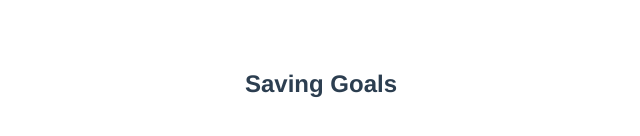
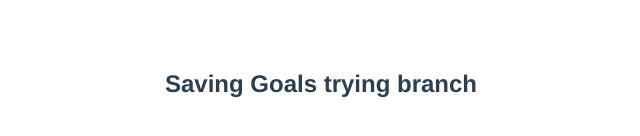
Before and after one commit to AY2122S2-BT3103-L2G19/GroupProject, a Vue app: page /goals in a window 1280 px wide. Shown: the part 396-532 px from the top of the page, without its empty margins (437-1077 px from the left). Built offline with nearby package versions, Linux system fonts and the light colour scheme.

Commit message:
edit daving goals

```diff
--- a/src/views/Goals.vue
+++ b/src/views/Goals.vue
@@ -3,7 +3,7 @@
     <h2>Spending Goals</h2>
     <SpendingGoals />
 
-    <h2>Saving Goals</h2>
+    <h2>Saving Goals trying branch</h2>
     <SpendingGoals />
 </template>
 
```
